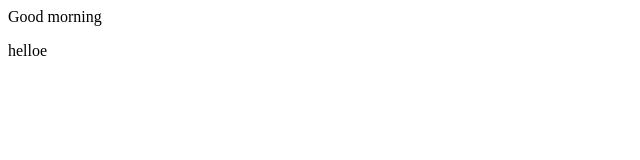
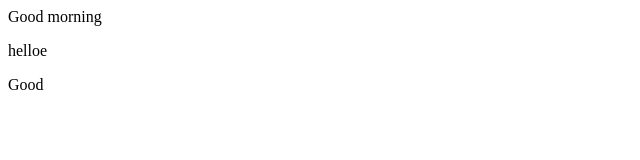
Before and after one commit to SunilCode8910/New_Repo_Practice, a plain HTML site: page index.html in a window 1280 px wide. Shown: the full height of the page, 0-640 px from the left. Drawn offline with Linux system fonts and the light colour scheme.

Commit message:
good msg added

```diff
--- a/index.html
+++ b/index.html
@@ -1,2 +1,3 @@
 <p>Good morning</p>
 <p>helloe</p>
+<p>Good</p>
```
